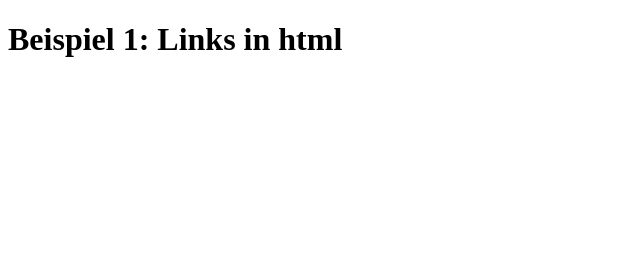
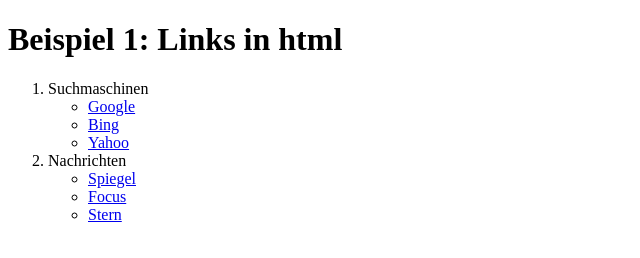
Before and after one commit to MaximilianReithmayer/html, a plain HTML site: page Links/Beispiel1.html in a window 1280 px wide. Shown: the whole page, without its empty margins (0-640 px from the left). Drawn offline with Linux system fonts and the light colour scheme.

Commit message:
Links eingefuegt

```diff
--- a/Links/Beispiel1.html
+++ b/Links/Beispiel1.html
@@ -8,7 +8,21 @@
 
 <body>
     <h1>Beispiel 1: Links in html</h1>
-    <p></p>
+    <ol type="1">
+        <li>Suchmaschinen
+            <ul>
+                <li><a href="http://www.google.de">Google</a></li>
+                <li><a href="http://www.bing.de">Bing</a></li>
+                <li><a href="http://www.yahoo.com">Yahoo</a></li>
+            </ul>
+        </li>
+        <li> Nachrichten
+            <ul>
+                <li><a href="http://www.Spiegel.de" target="_blank">Spiegel</a></li>
+                <li><a href="http://www.focus.de" target="_blank">Focus</a></li>
+                <li><a href="http://www.Stern.de" target="_blank">Stern</a></li>
+            </ul>
+        </li>
 </body>
 
 </html>
```
